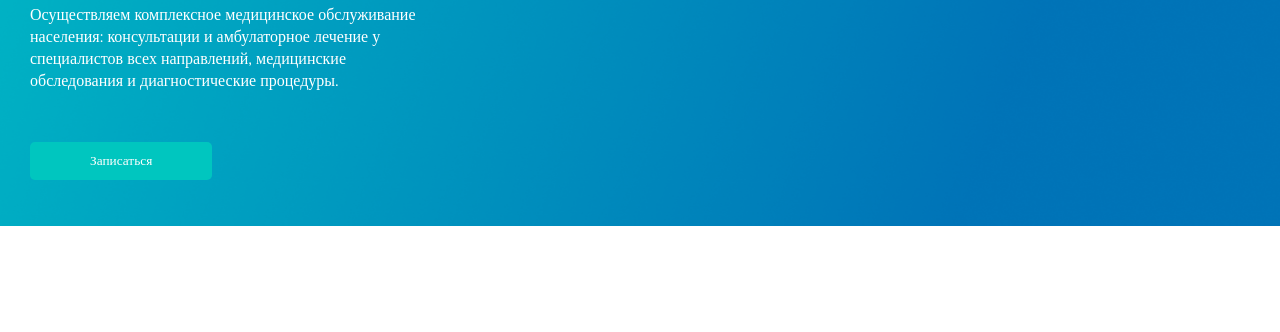
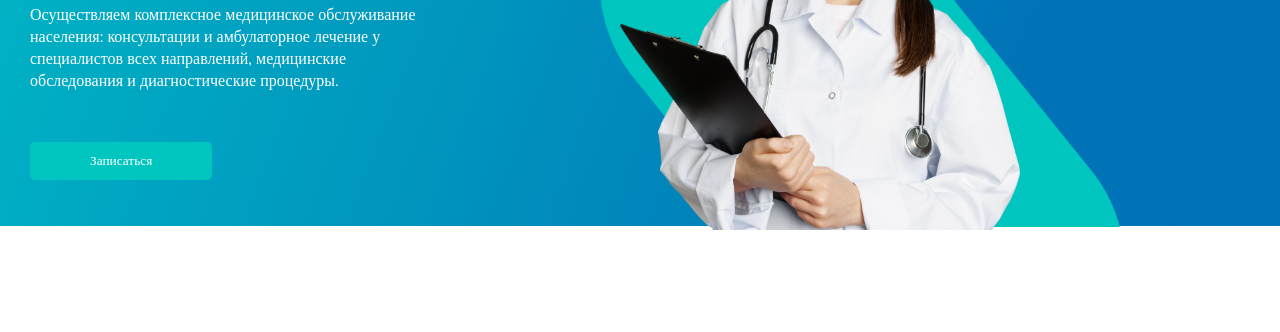
Before and after one commit to amirhamzajan200608-stack/Week-3-day-5, a plain HTML site: page index.html in a window 1280 px wide. Shown: the part 468-800 px from the top of the page. Drawn offline with nearby package versions, Linux system fonts and the light colour scheme; a web font is replaced by a local one.

Commit message:
Six commit

```diff
--- a/index.html
+++ b/index.html
@@ -75,5 +75,11 @@
             <button>Записаться</button>
         </div>
     </div>
+    <div class="div11">
+        <img src="./images/svg.png" alt="" width="520px">
+    </div>
+    <div class="div12">
+        <img src="./images/image (12).png" alt="" width="400px">
+    </div>
 </body>
 </html>
--- a/style.css
+++ b/style.css
@@ -89,3 +89,11 @@
     color: white;
     border-radius: 5px;
 }
+.div11{
+    margin-left: 600px;
+    margin-top: -470px;
+}
+.div12{
+    margin-left: 620px;
+    margin-top: -425px;
+}
```
Also changed, not shown: images/image (12).png (added), images/svg.png (added).
